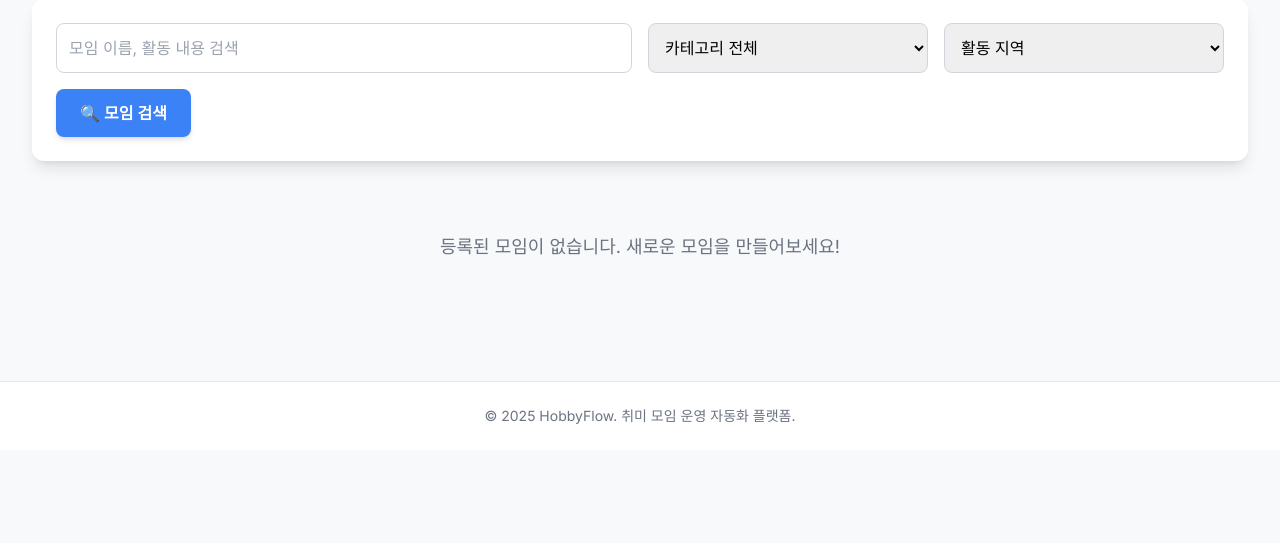
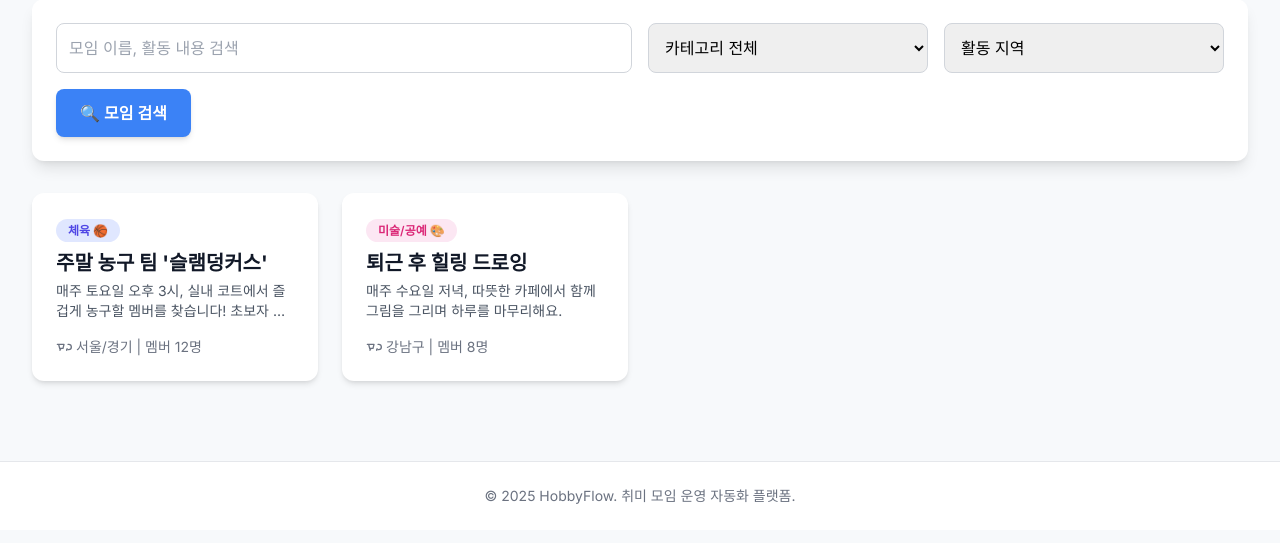
Before and after one commit to seojin122/Wiki, a Django app: page /club-list/ in a window 1280 px wide. Shown: the part 161-704 px from the top of the page. Run offline with Django 5.2, Linux system fonts and the light colour scheme; data that the repository does not hold is empty; some libraries are stand-ins or nearby versions.

Commit message:
main 페이지랑 상세페이지

```diff
--- a/config/templates/club_management/club_discovery.html
+++ b/config/templates/club_management/club_discovery.html
@@ -61,16 +61,18 @@
 
                     <select class="p-3 border border-gray-300 rounded-lg focus:ring-blue-500 focus:border-blue-500">
                         <option value="">카테고리 전체</option>
-                        {% for category in categories %}
-                            <option value="{{ category.pk }}">{{ category.name }}</option>
-                        {% endfor %}
+                        <option value="sports">체육 🏀</option>
+                        <option value="art">미술/공예 🎨</option>
+                        <option value="music">음악/악기 🎵</option>
+                        <option value="cooking">요리/베이커리 🍳</option>
+                        <option value="book">독서 📚</option>
                     </select>
 
                     <select class="p-3 border border-gray-300 rounded-lg focus:ring-blue-500 focus:border-blue-500">
                         <option value="">활동 지역</option>
                         <option value="seoul">서울</option>
                         <option value="gyeonggi">경기</option>
-                        <!-- TODO: 지역 데이터베이스 연동 -->
+                        <!-- ... (추가 지역) -->
                     </select>
                 </div>
                 <button class="mt-4 w-full md:w-auto bg-blue-500 hover:bg-blue-600 text-white font-semibold py-3 px-6 rounded-lg shadow-md transition duration-200">
@@ -80,34 +82,47 @@
 
             <!-- Club List (FR3.2) -->
             <div id="club-list" class="grid grid-cols-1 sm:grid-cols-2 lg:grid-cols-3 xl:grid-cols-4 gap-6">
-
-                {% for club in clubs %}
-                <!-- Club Card (Data rendered from Django) -->
-                <div class="club-card bg-white rounded-xl shadow-md overflow-hidden hover:shadow-xl transition duration-300 cursor-pointer" ></div>
-                     onclick="showPage('detail', {{ club.pk }})">
+                <!-- Club Card Template -->
+                <div class="club-card bg-white rounded-xl shadow-md overflow-hidden hover:shadow-xl transition duration-300 cursor-pointer"
+                     onclick="showPage('detail', 1)">
                     <div class="p-6">
                         <span class="text-xs font-semibold px-3 py-1 bg-indigo-100 text-indigo-600 rounded-full">
-                            {{ club.category.name }}
+                            체육 🏀
                         </span>
-                        <h3 class="mt-2 text-xl font-bold text-gray-900 truncate">{{ club.name }}</h3>
+                        <h3 class="mt-2 text-xl font-bold text-gray-900 truncate">주말 농구 팀 '슬램덩커스'</h3>
                         <p class="text-sm text-gray-600 mt-1 line-clamp-2">
-                            {{ club.description|truncatechars:100 }}
+                            매주 토요일 오후 3시, 실내 코트에서 즐겁게 농구할 멤버를 찾습니다! 초보자 환영!
                         </p>
                         <div class="mt-4 flex items-center text-sm text-gray-500">
                             <svg xmlns="http://www.w3.org/2000/svg" width="16" height="16" viewBox="0 0 24 24" fill="none" stroke="currentColor" stroke-width="2" stroke-linecap="round" stroke-linejoin="round" class="w-4 h-4 mr-1"><path d="M18 8h1a4 4 0 0 1 0 8h-1"></path><path d="M2 8h10l-1.5 6H5.5L4 8z"></path><path d="M7 15a1 1 0 0 0-1 1v1"></path><path d="M17 15a1 1 0 0 0-1 1v1"></path></svg>
-                            <span>{{ club.region }} | 멤버 {{ club.member_count }}명</span>
+                            <span>서울/경기 | 멤버 12명</span>
                         </div>
                     </div>
                 </div>
-                {% empty %}
-                <!-- Placeholder for no results -->
-                <div class="col-span-full text-center py-10">
-                    <p class="text-lg text-gray-500">등록된 모임이 없습니다. 새로운 모임을 만들어보세요!</p>
+
+                <div class="club-card bg-white rounded-xl shadow-md overflow-hidden hover:shadow-xl transition duration-300 cursor-pointer"
+                     onclick="showPage('detail', 2)">
+                    <div class="p-6">
+                        <span class="text-xs font-semibold px-3 py-1 bg-pink-100 text-pink-600 rounded-full">
+                            미술/공예 🎨
+                        </span>
+                        <h3 class="mt-2 text-xl font-bold text-gray-900 truncate">퇴근 후 힐링 드로잉</h3>
+                        <p class="text-sm text-gray-600 mt-1 line-clamp-2">
+                            매주 수요일 저녁, 따뜻한 카페에서 함께 그림을 그리며 하루를 마무리해요.
+                        </p>
+                        <div class="mt-4 flex items-center text-sm text-gray-500">
+                            <svg xmlns="http://www.w3.org/2000/svg" width="16" height="16" viewBox="0 0 24 24" fill="none" stroke="currentColor" stroke-width="2" stroke-linecap="round" stroke-linejoin="round" class="w-4 h-4 mr-1"><path d="M18 8h1a4 4 0 0 1 0 8h-1"></path><path d="M2 8h10l-1.5 6H5.5L4 8z"></path><path d="M7 15a1 1 0 0 0-1 1v1"></path><path d="M17 15a1 1 0 0 0-1 1v1"></path></svg>
+                            <span>강남구 | 멤버 8명</span>
+                        </div>
+                    </div>
                 </div>
-                {% endfor %}
-
+                <!-- Add more cards dynamically with JS -->
             </div>
 
+            <!-- Placeholder for no results -->
+            <div id="no-results" class="hidden text-center py-10">
+                <p class="text-lg text-gray-500">검색 결과가 없습니다. 다른 조건으로 찾아보세요.</p>
+            </div>
         </section>
 
         <!-- 2. Detail Page (Hidden by Default) -->
@@ -121,17 +136,11 @@
             <!-- Club Header -->
             <div class="bg-white p-6 rounded-xl shadow-lg border-l-4 border-blue-500">
                 <span id="detail-category" class="text-sm font-semibold px-3 py-1 bg-blue-100 text-blue-600 rounded-full">
-                    <!-- Data will be loaded by JS -->
+                    체육 🏀
                 </span>
-                <h2 id="detail-name" class="mt-3 text-4xl font-extrabold text-gray-900">
-                    <!-- Data will be loaded by JS -->
-                </h2>
-                <p id="detail-region" class="text-lg text-gray-600 mt-2">
-                    <!-- Data will be loaded by JS -->
-                </p>
-                <p id="detail-member-count" class="text-base text-gray-500 mt-1">
-                    <!-- Data will be loaded by JS -->
-                </p>
+                <h2 id="detail-name" class="mt-3 text-4xl font-extrabold text-gray-900">주말 농구 팀 '슬램덩커스'</h2>
+                <p id="detail-region" class="text-lg text-gray-600 mt-2">활동 지역: 서울/경기</p>
+                <p id="detail-member-count" class="text-base text-gray-500 mt-1">현재 멤버: 12명</p>
             </div>
 
             <div class="grid grid-cols-1 lg:grid-cols-3 gap-8">
@@ -140,7 +149,7 @@
                     <div class="bg-white p-6 rounded-xl shadow-md">
                         <h3 class="text-2xl font-bold text-gray-800 border-b pb-2 mb-4">모임 소개 (FR2.4)</h3>
                         <p id="detail-description" class="text-gray-700 leading-relaxed">
-                            <!-- Data will be loaded by JS -->
+                            저희 슬램덩커스는 실력에 상관없이 농구를 사랑하는 모든 분들을 환영합니다. 매주 토요일 정기 모임을 통해 친목을 다지고 건강한 땀을 흘리고 있습니다. 단순한 운동을 넘어, 팀워크와 열정을 함께 나누는 모임이 되겠습니다.
                         </p>
                     </div>
 
@@ -247,12 +256,6 @@
     </footer>
 
     <script>
-        // 현재는 서버에서 템플릿 렌더링을 위해 더미 데이터만 사용합니다.
-        // 실제 데이터는 Django View에서 ClubDetail API를 통해 가져와야 합니다.
-
-        // **JS에서 사용할 모임 데이터는 템플릿을 통해 JSON 형태로 받아와야 합니다.**
-        // 현재는 템플릿에서 직접 데이터를 사용하므로 JS 로직은 변경하지 않아도 됩니다.
-
         // 페이지 전환 함수
         function showPage(pageId, clubId = null) {
             document.querySelectorAll('.page-content').forEach(page => {
@@ -284,8 +287,6 @@
                     description: "매주 수요일 저녁, 따뜻한 카페에서 함께 그림을 그리며 하루를 마무리해요. 오일 파스텔, 색연필 등 다양한 재료를 시도해 볼 수 있습니다. 장비가 없어도 괜찮아요. 함께 힐링하실 분들을 기다립니다."
                 }
             };
-
-            // TODO: 실제 뷰에서는 /api/clubs/{clubId} 엔드포인트를 호출해야 합니다.
 
             const club = mockData[clubId];
             if (club) {
```
